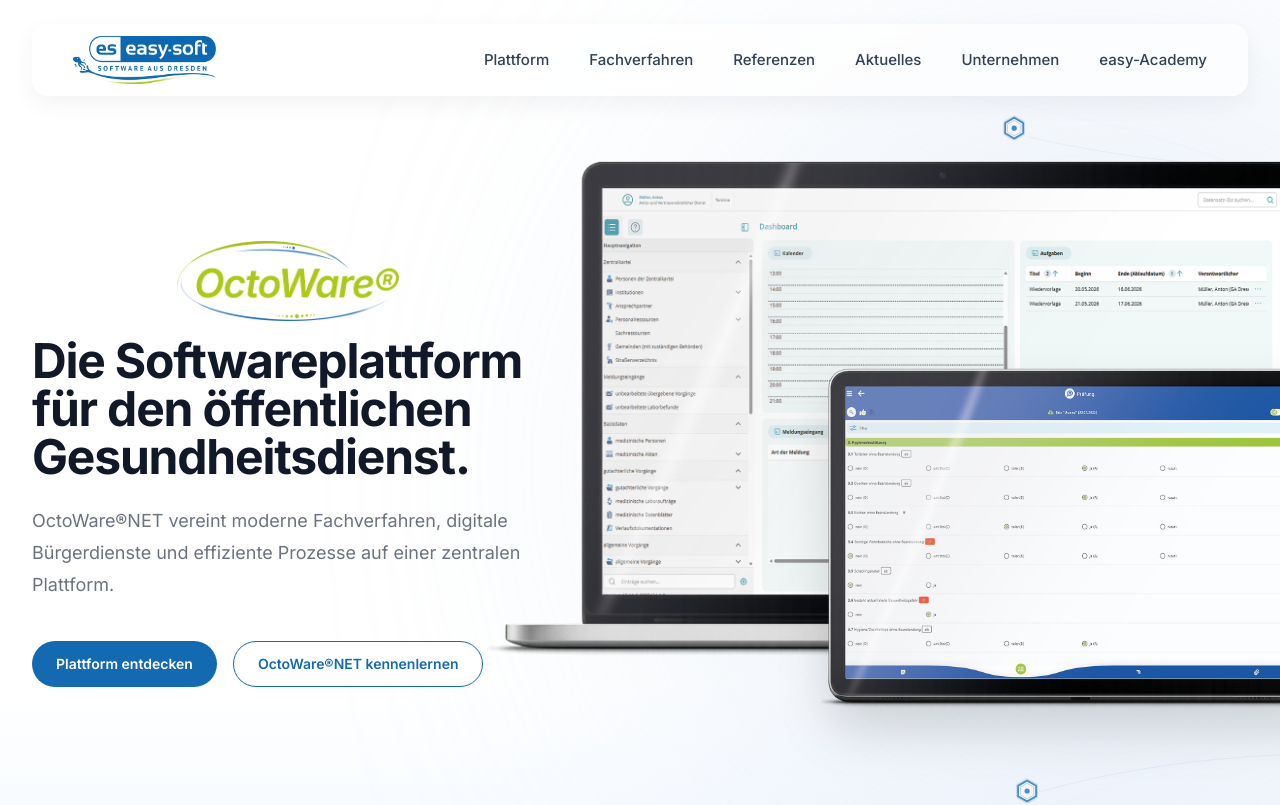
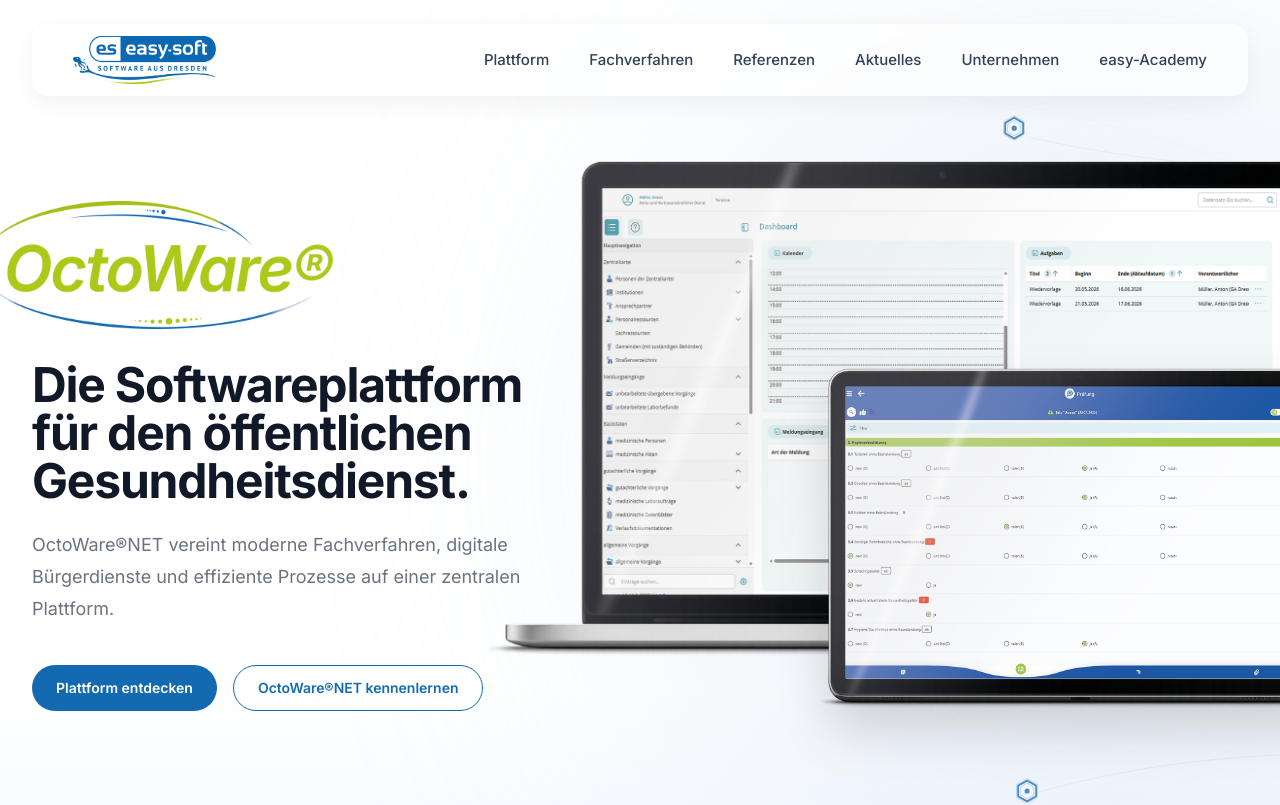
Before and after one commit to weblogger117-art/octoware-website, a Next.js app: page / in a window 1280 px wide. Shown: the top 805 px of the page. Built offline with nearby package versions, Linux system fonts and the light colour scheme.

Commit message:
Update HeroContent.tsx

```diff
--- a/components/sections/HeroContent.tsx
+++ b/components/sections/HeroContent.tsx
@@ -5,23 +5,34 @@ import { Heading } from "@/components/typography";
 export function HeroContent() {
   return (
     <div className="flex max-w-lg flex-col items-start">
+
+      {/* Produktlogo */}
+      <div
+        className="
+          -ml-12
+          -mt-4
+          mb-8
+          xl:-ml-14
+        "
+      >
         <Image
           src="/images/branding/octoware-logo.png"
           alt="OctoWare®"
-  width={260}
-  height={62}
+          width={520}
+          height={124}
           priority
           draggable={false}
           className="
-    h-20
+            h-28
+            xl:h-32
             w-auto
-  mx-auto
             select-none
           "
         />
+      </div>
 
       <Heading
-        className="mt-4"
+        className="mt-0"
         as="h1"
         title="Die Softwareplattform für den öffentlichen Gesundheitsdienst."
         description="OctoWare®NET vereint moderne Fachverfahren, digitale Bürgerdienste und effiziente Prozesse auf einer zentralen Plattform."
```
Lines whose indentation alone changed are shown as unchanged.
